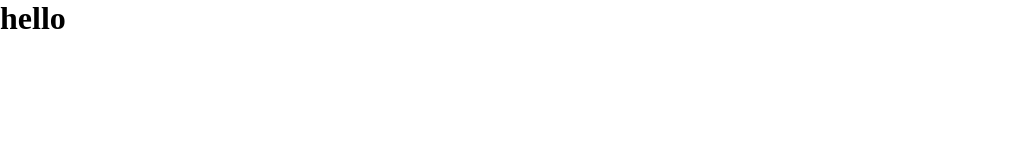
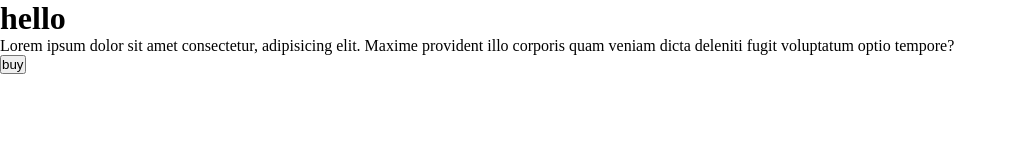
Before and after one commit to Muhammadjonmuxtarov/project1, a plain HTML site: page index.html in a window 1280 px wide. Shown: the whole page, without its empty margins (0-1017 px from the left). Drawn offline with Linux system fonts and the light colour scheme.

Commit message:
p and button

```diff
--- a/index.html
+++ b/index.html
@@ -8,5 +8,7 @@
 </head>
 <body>
     <h1>hello</h1>
+    <p>Lorem ipsum dolor sit amet consectetur, adipisicing elit. Maxime provident illo corporis quam veniam dicta deleniti fugit voluptatum optio tempore?</p>
+    <button>buy</button>
 </body>
 </html>
```
